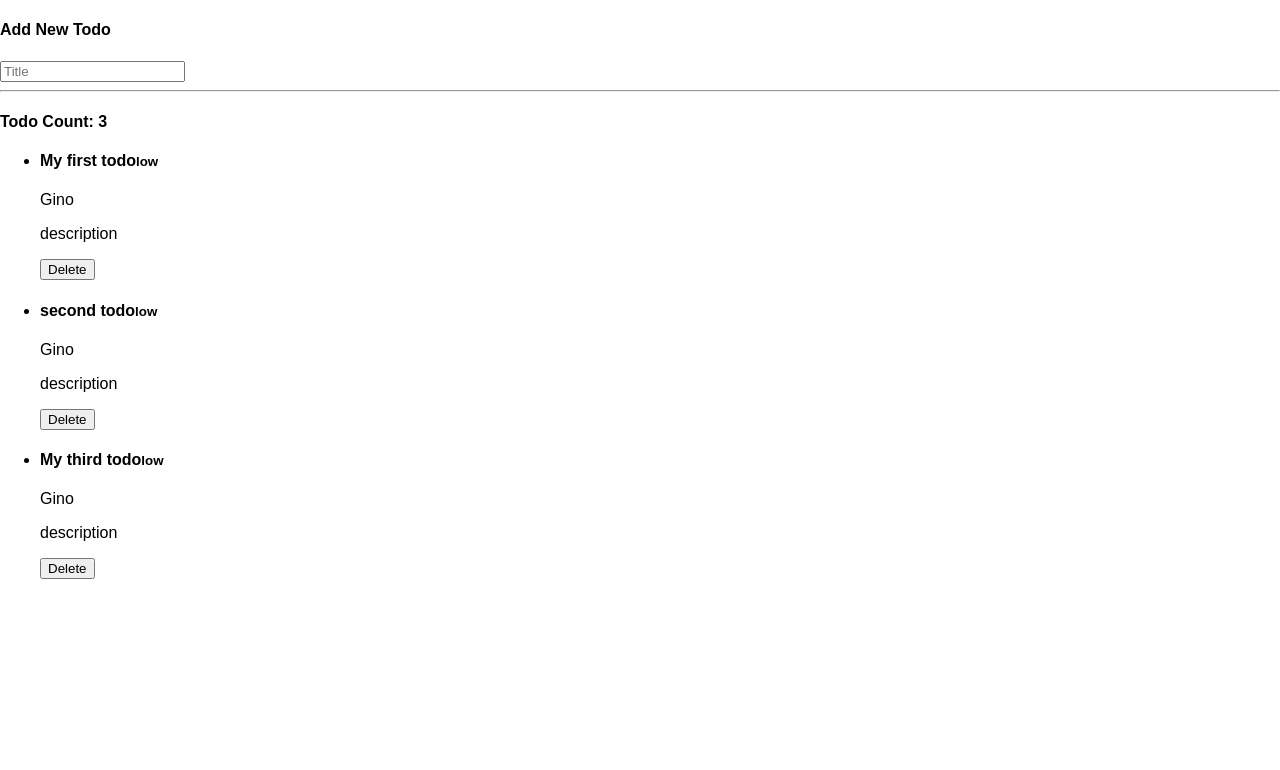
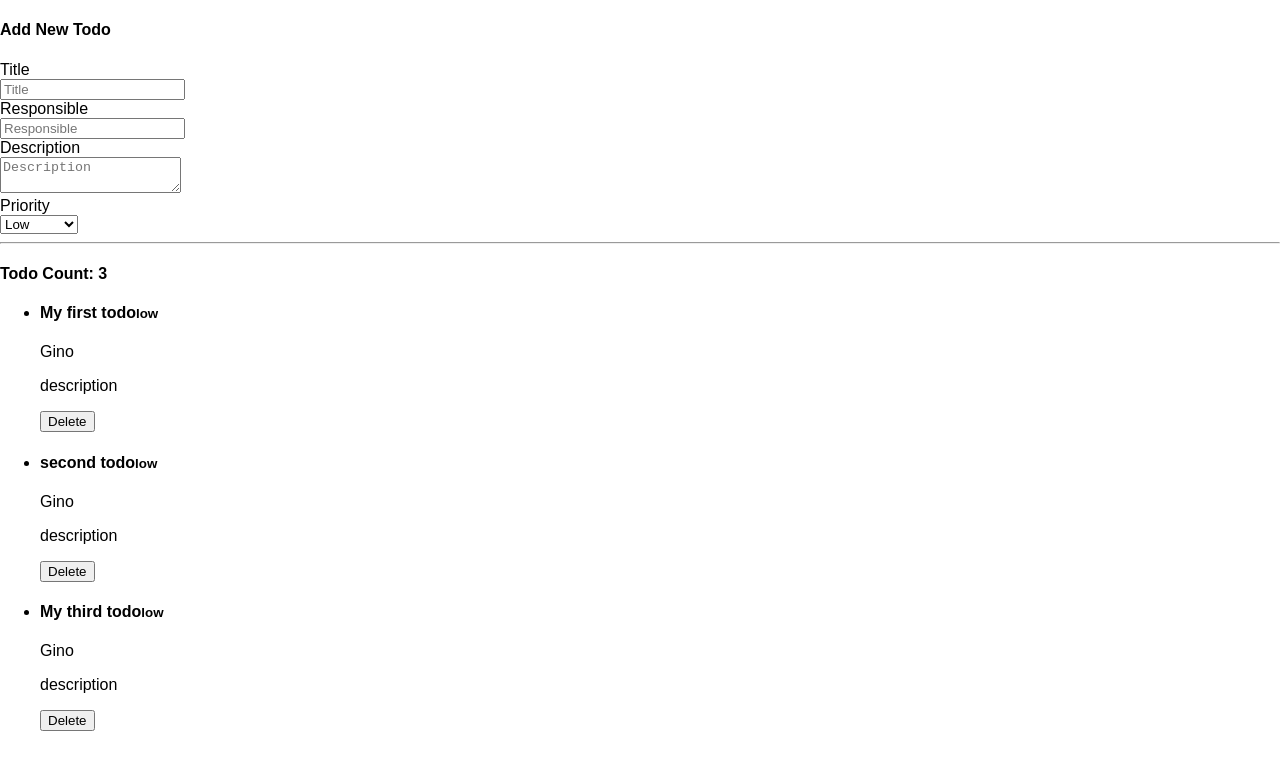
Before and after one commit to zorostang/todos-react, a React (Create React App) app: page / in a window 1280 px wide. Shown: the top 770 px of the page. Built offline with nearby package versions, Linux system fonts and the light colour scheme.

Commit message:
adds description, priority, responsible form input fields

```diff
--- a/src/App.js
+++ b/src/App.js
@@ -81,7 +81,7 @@ class TodoInput extends Component {
           <h4>Add New Todo</h4>
           <form className="form-horizontal" onSubmit={this.handleSubmit}>
             <div className="form-group">
-              <label htmlFor="inputTodoTitle" className="col-sm-2 control-label"></label>
+              <label htmlFor="inputTodoTitle" className="col-sm-2 control-label">Title</label>
               <div className="col-sm-10">
                 <input name="todoTitle"
                         type="text"
@@ -91,6 +91,38 @@ class TodoInput extends Component {
                         onChange={this.handleInputChange}
                         placeholder="Title"></input>
               </div>
+              <label htmlFor="inputTodoResponsible" className="col-sm-2 control-label">Responsible</label>
+              <div className="col-sm-10">
+                <input name="todoResponsible"
+                        type="text"
+                        className="form-control"
+                        id="inputTodoResponsible"
+                        value={this.state.todoResponsible}
+                        onChange={this.handleInputChange}
+                        placeholder="Responsible"></input>
+              </div>
+              <label htmlFor="inputTodoDesc" className="col-sm-2 control-label">Description</label>
+              <div className="col-sm-10">
+                <textarea name="todoDescription"
+                        type="text"
+                        className="form-control"
+                        id="inputTodoDesc"
+                        value={this.state.todoDescription}
+                        onChange={this.handleInputChange}
+                        placeholder="Description"></textarea>
+              </div>
+              <label htmlFor="inputTodoPriority" className="col-sm-2 control-label">Priority</label>
+              <div className="col-sm-10">
+                <select name="todoPriority"
+                        className="form-control"
+                        id="inputTodoPriority"
+                        value={this.state.todoPriority}
+                        onChange={this.handleInputChange}>
+                <option>Low</option>
+                <option>Medium></option>
+                <option>High></option>
+                </select>
+              </div>
             </div>
           </form>
         </div>
```
